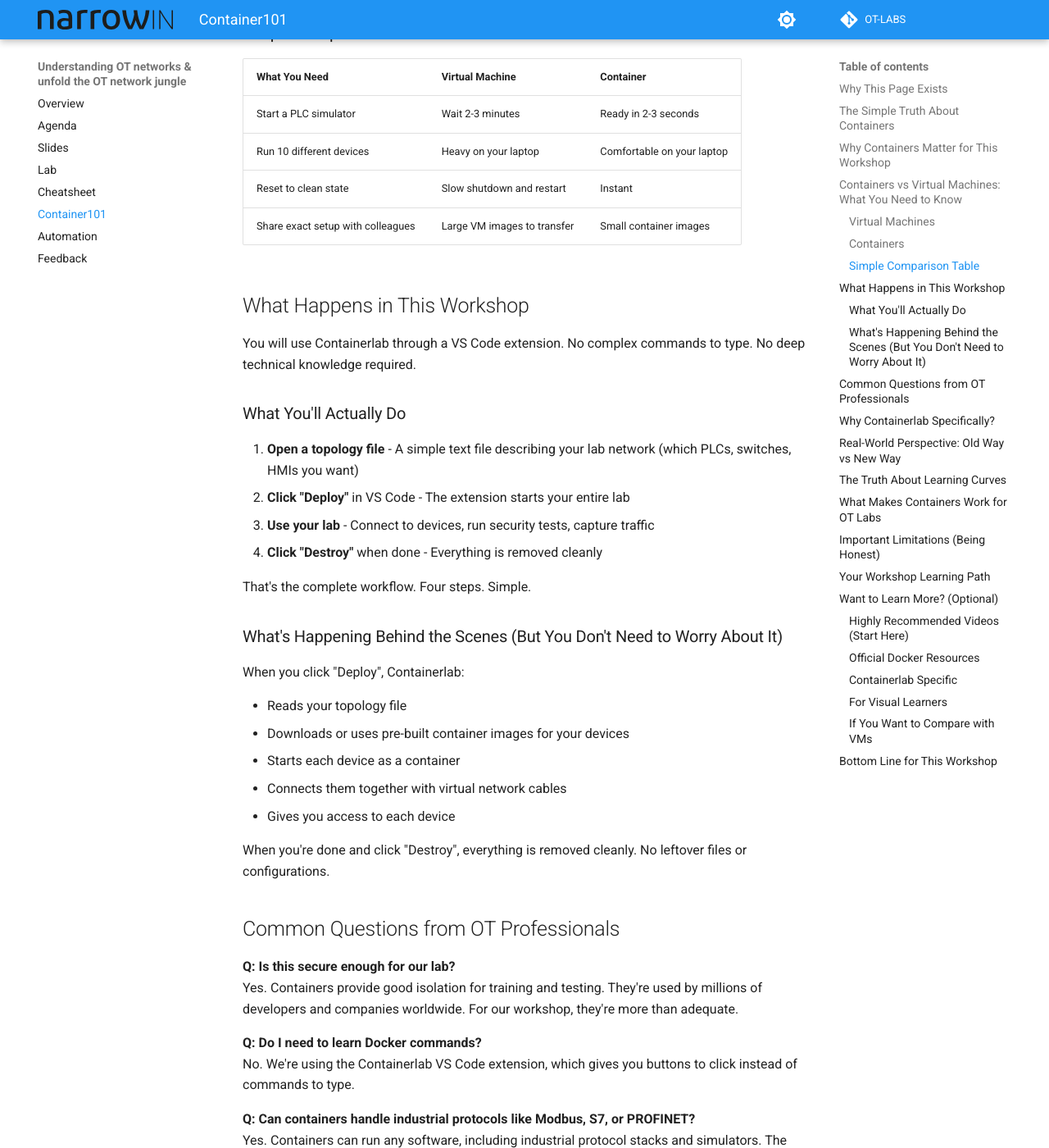
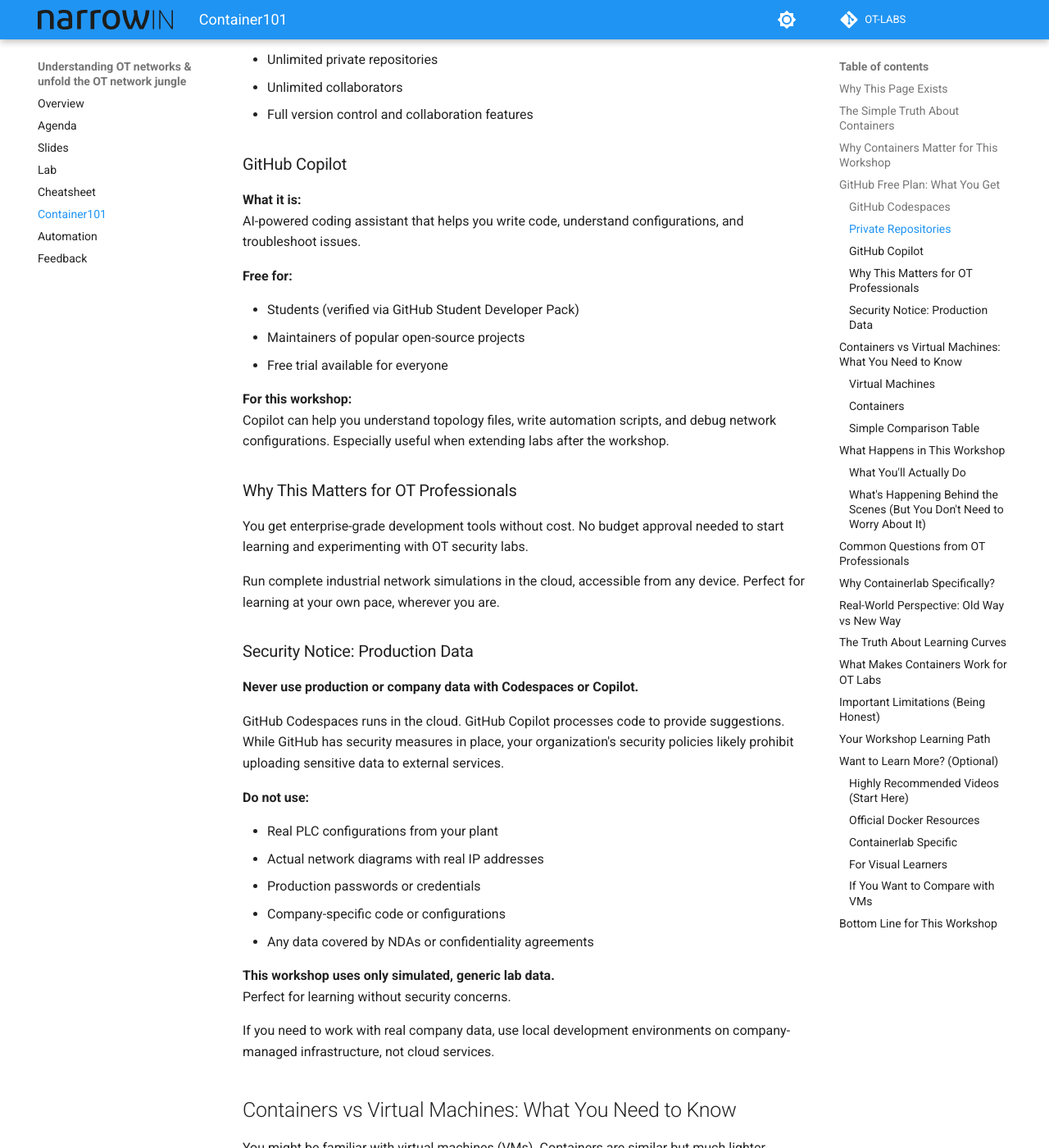
Before and after one commit to narrowin/ot-labs-docs, an MkDocs documentation site: the page built from docs/Container101.md, in a window 1280 px wide and 1400 px high, scrolled down 1748 px. Shown: the whole window at 82% size. Built offline with MkDocs 1.6.1 and Material for MkDocs 9.7.7, drawn with Linux system fonts in a browser that asks for light colours; comment, search, counter and statistics services are not loaded; some of the changed text lies outside the part shown.

Commit message:
docs: sync from ot-labs-isc-cph-2025

```diff
--- a/docs/Container101.md
+++ b/docs/Container101.md
@@ -27,6 +27,71 @@ We can give you the exact same lab setup as everyone else. No "it works on my ma
 
 **Lightweight**
 You can run multiple PLCs, switches, and tools on your laptop without it melting. Containers use much less memory and CPU than traditional virtual machines.
+
+## GitHub Free Plan: What You Get
+
+This workshop leverages GitHub's free plan, which provides powerful tools for learning and development at no cost.
+
+### GitHub Codespaces
+
+**What are Codespaces?**
+Cloud-based development environments that run in your browser. Think of it as a complete computer with VS Code, Docker, and all workshop tools pre-installed, accessible from anywhere.
+
+**Free Plan Includes:**
+
+- 120 core-hours per month
+- 15 GB storage
+- 4-core machines available
+
+**For this workshop:**
+A 4-core Codespace runs this entire lab environment. 120 hours means you can run the lab for multiple full days each month at no cost.
+
+### Private Repositories
+
+**What you get for free:**
+
+- Unlimited private repositories
+- Unlimited collaborators
+- Full version control and collaboration features
+
+### GitHub Copilot
+
+**What it is:**
+AI-powered coding assistant that helps you write code, understand configurations, and troubleshoot issues.
+
+**Free for:**
+
+- Students (verified via GitHub Student Developer Pack)
+- Maintainers of popular open-source projects
+- Free trial available for everyone
+
+**For this workshop:**
+Copilot can help you understand topology files, write automation scripts, and debug network configurations. Especially useful when extending labs after the workshop.
+
+### Why This Matters for OT Professionals
+
+You get enterprise-grade development tools without cost. No budget approval needed to start learning and experimenting with OT security labs.
+
+Run complete industrial network simulations in the cloud, accessible from any device. Perfect for learning at your own pace, wherever you are.
+
+### Security Notice: Production Data
+
+**Never use production or company data with Codespaces or Copilot.**
+
+GitHub Codespaces runs in the cloud. GitHub Copilot processes code to provide suggestions. While GitHub has security measures in place, your organization's security policies likely prohibit uploading sensitive data to external services.
+
+**Do not use:**
+
+- Real PLC configurations from your plant
+- Actual network diagrams with real IP addresses
+- Production passwords or credentials
+- Company-specific code or configurations
+- Any data covered by NDAs or confidentiality agreements
+
+**This workshop uses only simulated, generic lab data.**
+Perfect for learning without security concerns.
+
+If you need to work with real company data, use local development environments on company-managed infrastructure, not cloud services.
 
 ## Containers vs Virtual Machines: What You Need to Know
 
```
